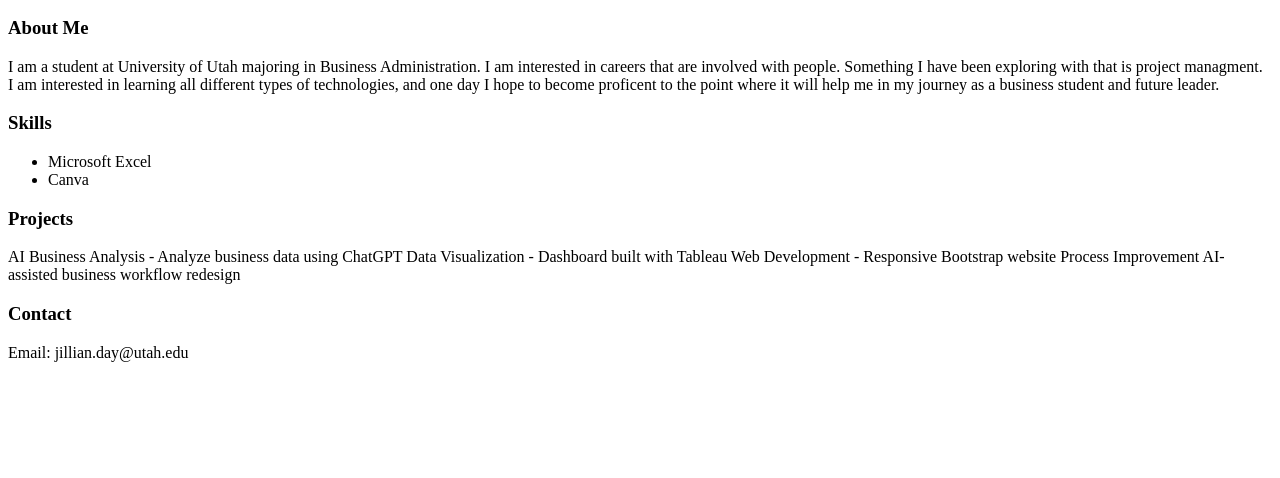
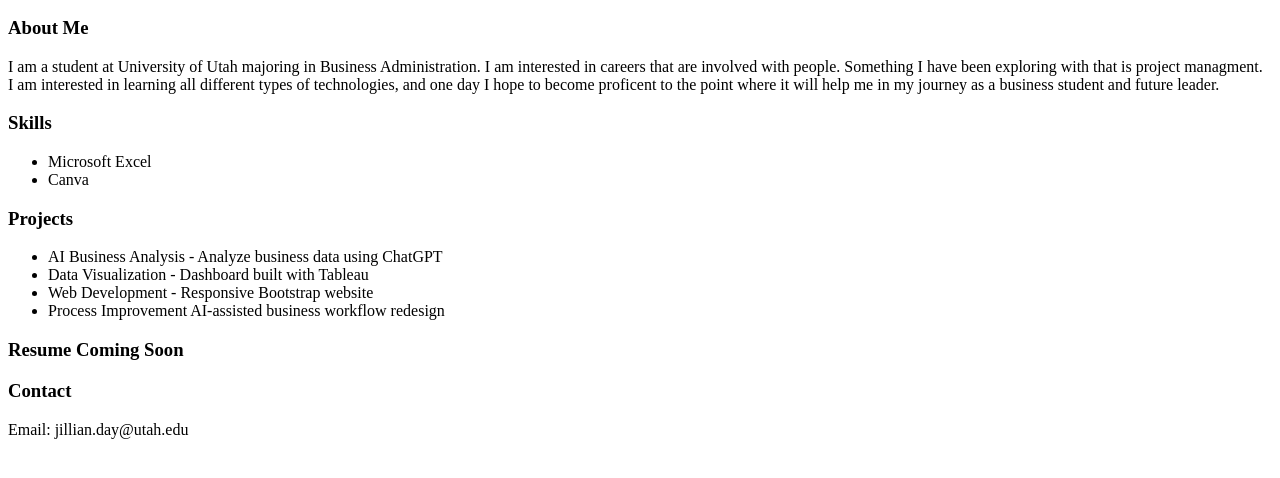
Before and after one commit to jillian-day/jillian-day.github.io, a plain HTML site: page index.html in a window 1280 px wide. Shown: the part 110-588 px from the top of the page. Drawn offline with Linux system fonts and the light colour scheme.

Commit message:
Update index.html

```diff
--- a/index.html
+++ b/index.html
@@ -18,10 +18,14 @@
   </ul>
 
   <h3>Projects</h3>
-  <p>AI Business Analysis	- Analyze business data using ChatGPT
-Data Visualization - Dashboard built with Tableau
-Web Development - Responsive Bootstrap website
-Process Improvement	AI-assisted business workflow redesign</p>
+  <ul>
+    <li>AI Business Analysis	- Analyze business data using ChatGPT</li>
+    <li>Data Visualization - Dashboard built with Tableau</li>
+    <li>Web Development - Responsive Bootstrap website</li>
+    <li>Process Improvement	AI-assisted business workflow redesign</li>
+  </ul>
+
+  <h3>Resume Coming Soon</h3>
 
   <h3>Contact</h3>
   <p>Email: jillian.day@utah.edu</p>
```
